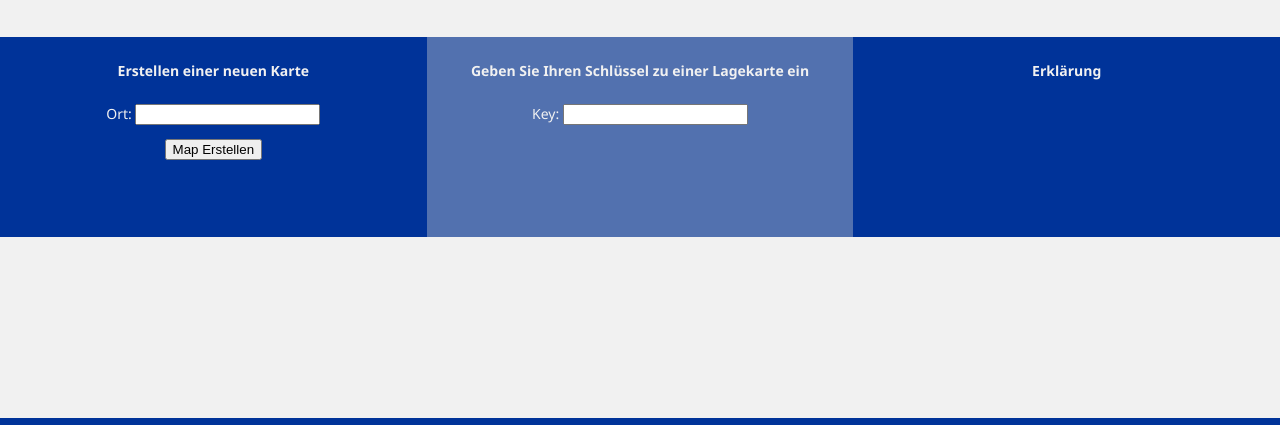
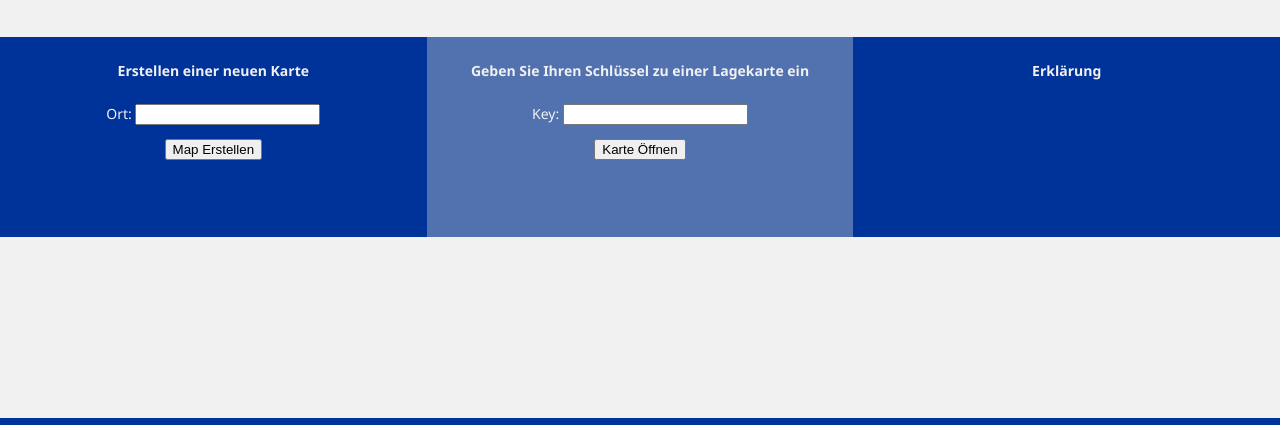
Before and after one commit to TheMostPoisonusIvy/SLE, a website: page website/index.html in a window 1280 px wide. Shown: the part 277-702 px from the top of the page. Drawn offline with nearby package versions, Linux system fonts and the light colour scheme.

Commit message:
added functionality of opening map from index

```diff
--- a/website/index.html
+++ b/website/index.html
@@ -32,8 +32,9 @@
                 </div>
                 <div id="accessMap">
                     <h3>Geben Sie Ihren Schlüssel zu einer Lagekarte ein</h3>
-                    <form id="createNewMap">
+                    <form action="./map" id="createNewMap">
                         <p>Key: <input type="text" size="20" name="Key" /></p>
+                        <input type="submit" value="Karte Öffnen">
                     </form>
                 </div>
                 <div id="instructions">
```
